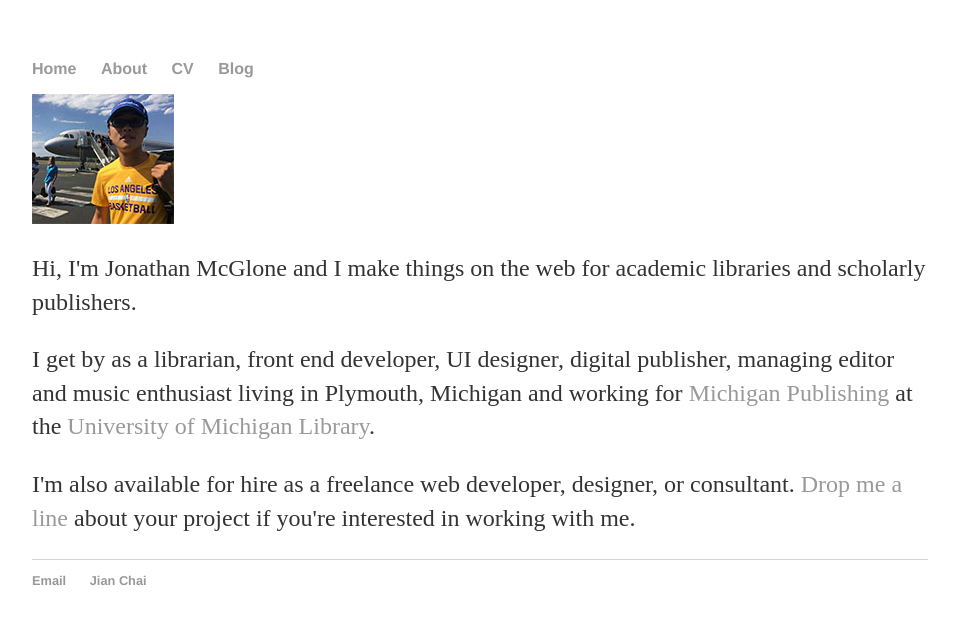
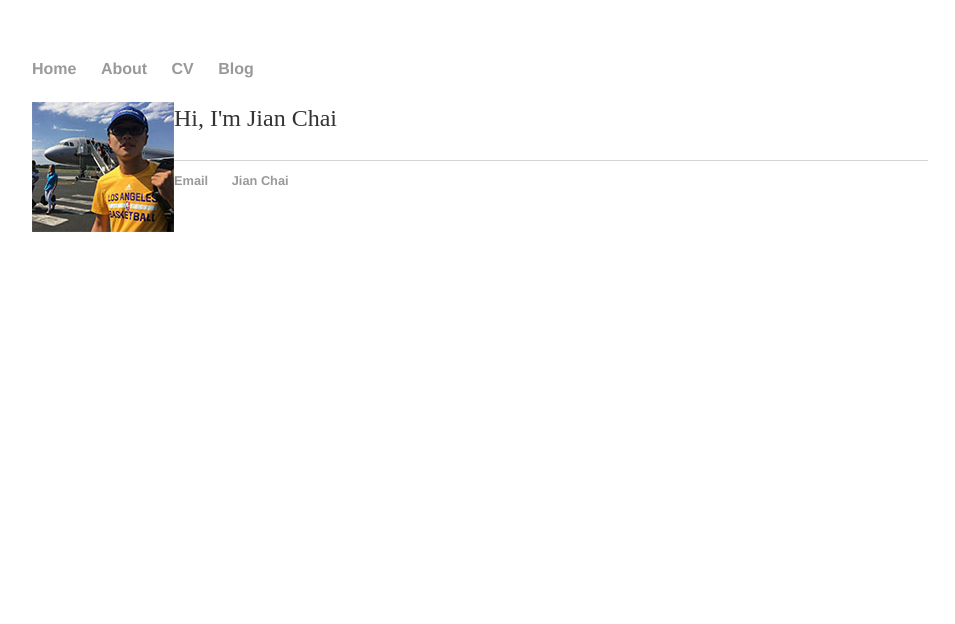
Before and after one commit to jachinchai/jachinchai.github.io, a Jekyll site: the page built from index.html, in a window 1280 px wide. Shown: the top 624 px of the page, without its empty margins (160-1115 px from the left). Built offline with Jekyll 4.4.1, drawn with Linux system fonts in a browser that asks for light colours.

Commit message:
Update index.html

```diff
--- a/index.html
+++ b/index.html
@@ -3,16 +3,14 @@ layout: default
 title: Jian Chai
 ---
 <!-- <div class="jumbotron"> -->
+<!-- <div class="jumbotron"> -->
 <div class="row marketing">
 	<div class="col-sm-4">
-	<img  class="img-circle avatar" alt="Jonathan McGlone" src="img/photo1.jpg">
+	<img  class="img-circle avatar" alt="Jian Chai" src="img/photo1.jpg" align="left">
 	</div>
 	<div itemscope itemtype="http://data-vocabulary.org/Person" class="col-sm-8">
-	<p class="lead">Hi, I'm <span itemprop="name">Jonathan McGlone</span> and I make things on the web for academic libraries and scholarly publishers.</p>
-	<p>I get by as a <span itemprop="title">librarian</span>, <span itemprop="title">front end developer</span>, <span itemprop="title">UI designer</span>, <span itemprop="title">digital publisher</span>, <span itemprop="title">managing editor</span> and music enthusiast living in <span itemprop="address" itemscope
-    itemtype="http://data-vocabulary.org/Address"> <span itemprop="locality">Plymouth</span>, <span itemprop="region">Michigan</span></span> and working for <a href="http://www.publishing.umich.edu">Michigan Publishing</a> at <span itemprop="affiliation">the <a href="http://www.lib.umich.edu">University of Michigan Library</a></span>.</p>
-
-	<p>I'm also available for hire as a <span itemprop="title">freelance web developer, designer, or consultant</span>. <a href="contact">Drop me a line</a> about your project if you're interested in working with me.</p>
+	<p class="lead">Hi, I'm <span itemprop="name">Jian Chai</span></p>
 	</div>
 </div>
 <!-- </div> -->
+<!-- </div> -->
```
